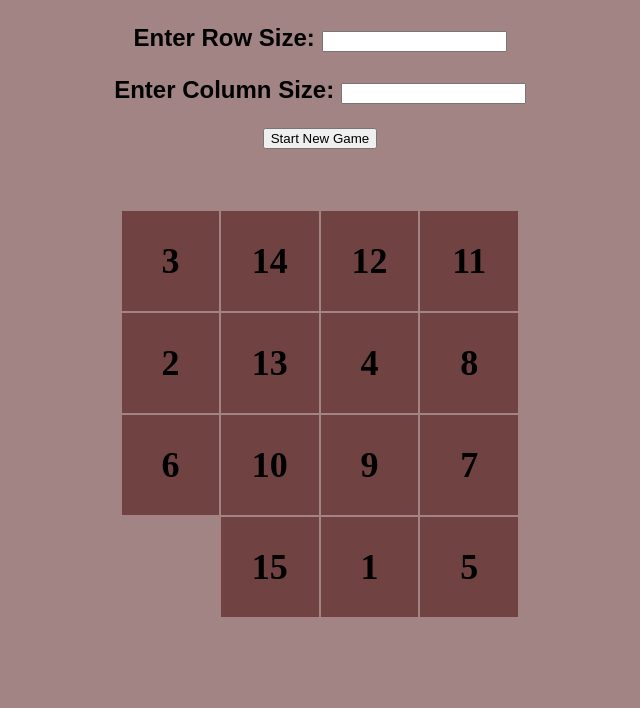
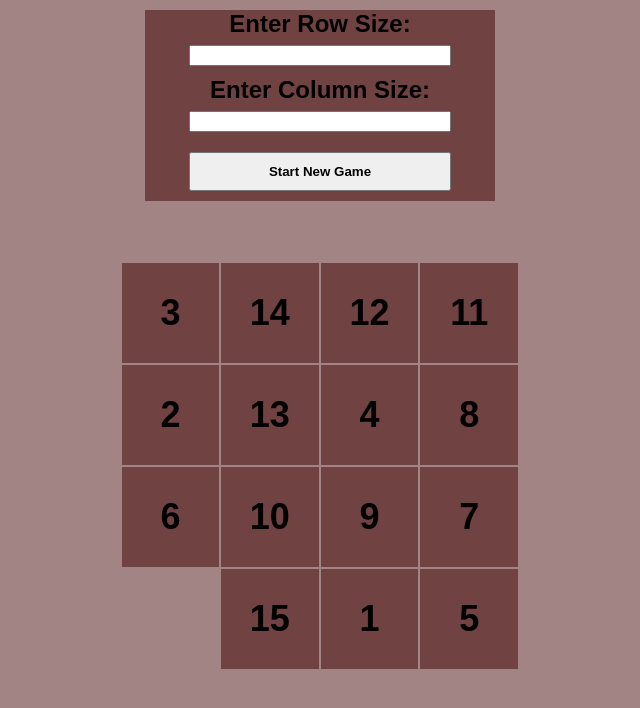
Before and after one commit to daveryde/FifteenPuzzle, a plain HTML site: page index.html in a window 1280 px wide. Shown: the whole page, without its empty margins (320-960 px from the left). Drawn offline with Linux system fonts and the light colour scheme.

Commit message:
css additions

```diff
--- a/index.html
+++ b/index.html
@@ -12,15 +12,13 @@
     <!--
       Write a web page that enables the user to play the game of 15. There's a 4-by 4 board (implemented as an HTML5 table) for a total of 16 slots. One of th slots is empty. The other slots are occuppued by 15 tiles, randomly numbered from 1 through 15. Any tiles next to the currently empty slot can be moved into the currently empty slot by clicking on the tile. Your program should create the board with the tiles out of order. The user's goal is to arrange the tiles in sequential order row by row. Using the DOM and the click event, write a script that allows the user to swap the positions of the open position and an adjacent tile. [Hint: The click event shouldbe specified for each table block.
     -->
-    <div id="wrapper">
+    <div class="container">
       <p>Enter Row Size: <input type="text" name="Row" id="inputRow" /></p>
       <p>
         Enter Column Size: <input type="text" name="Column" id="inputCol" />
       </p>
       <input type="button" value="Start New Game" id="button" />
-      <div id="table"></div>
     </div>
-
-    <!-- <script src="./exercise7.js"></script> -->
+    <div id="table"></div>
   </body>
 </html>
--- a/style.css
+++ b/style.css
@@ -5,18 +5,33 @@
 
 body {
   background: rgba(100, 50, 50, 0.6);
+  font-family: Arial;
+  font-size: 24px;
+  font-weight: bold;
 }
 
-#wrapper {
-  width: 800px;
-  margin: 0 auto;
+.container {
+  background: rgba(100, 50, 50, 0.8);
+  width: 350px;
+  margin: 10px auto;
   text-align: center;
 }
 
-p {
-  font-family: Arial;
-  font-size: 24px;
+.container input[type='text'] {
+  width: 75%;
+}
+
+.container input[type='button'] {
+  width: 75%;
   font-weight: bold;
+  margin: 10px auto;
+  padding: 10px 10px;
+}
+
+.container p {
+  width: 100%;
+  margin: 10px auto;
+  text-align: center;
 }
 
 #table {
```
